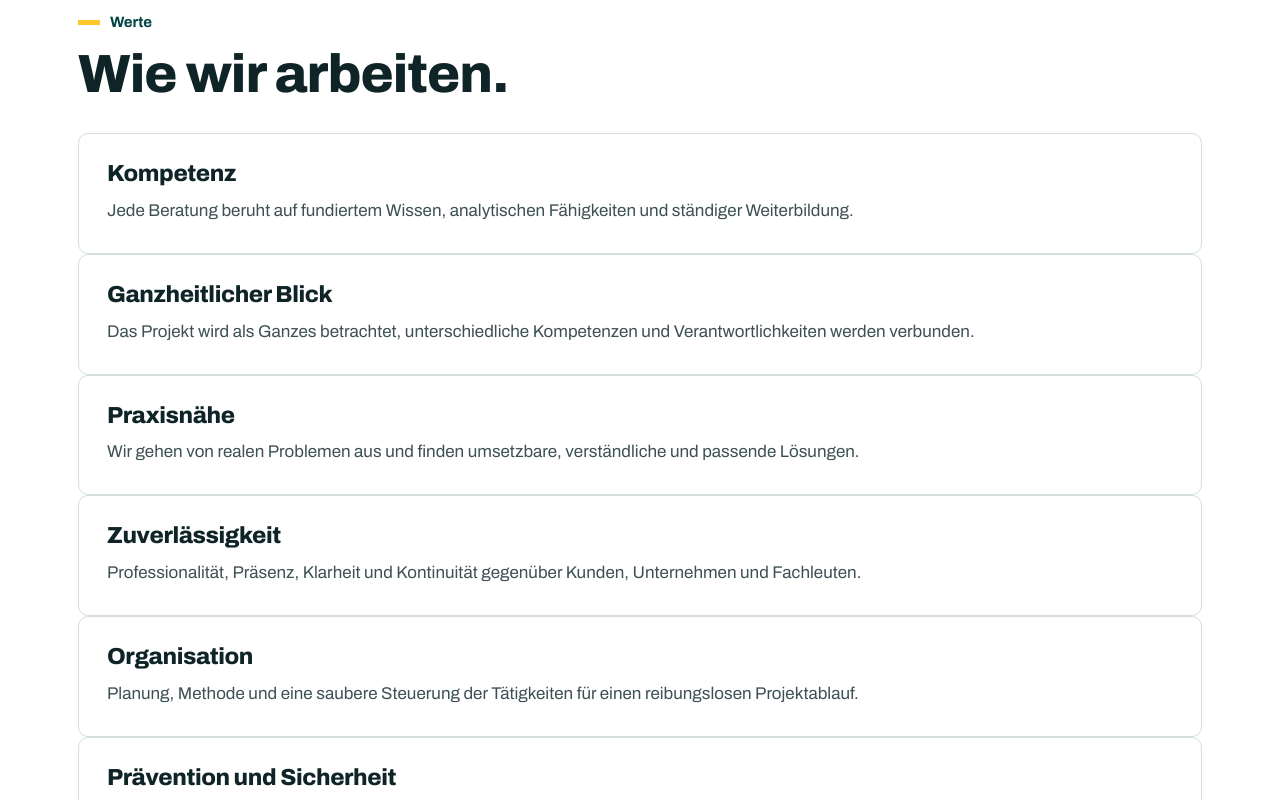
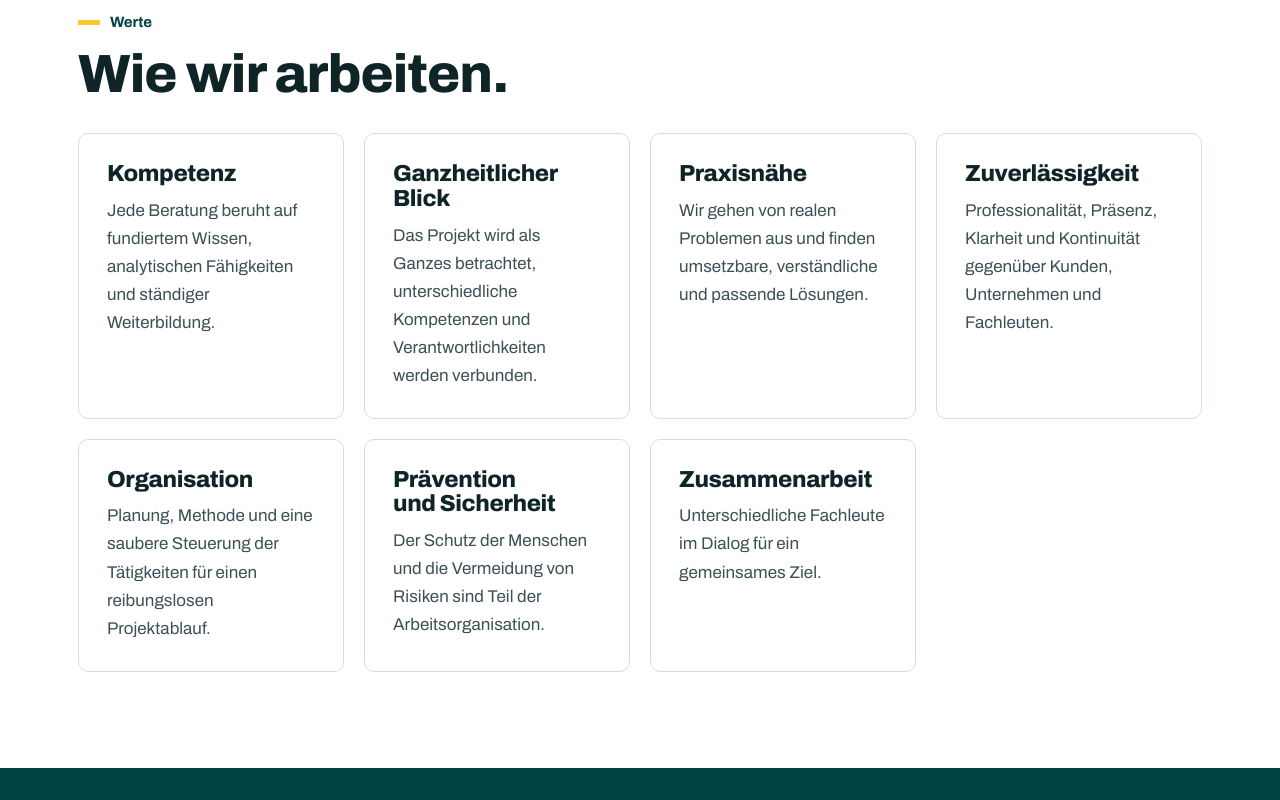
Before and after one commit to vidalletchonang/matrix-group, a Next.js app: page /de/chi-siamo in a window 1280 px wide. Shown: the part 2340-3140 px from the top of the page. Built offline with nearby package versions, Linux system fonts and the light colour scheme.

Commit message:
Stile: card dei servizi allineate, griglia a quattro colonne

```diff
--- a/app/globals.css
+++ b/app/globals.css
@@ -87,17 +87,18 @@ h2{font-size:clamp(2.1rem,4.2vw,3.4rem);margin-bottom:18px;max-width:20ch}
 .chips{display:flex;flex-wrap:wrap;gap:8px;margin:16px 0 20px}.chips i{font-style:normal;font-size:14.5px;font-weight:500;background:var(--surface);padding:5px 12px;border-radius:4px;color:var(--ink)}
 .more{color:var(--brand);text-decoration:none;font-weight:650;border-bottom:2px solid var(--hiviz);padding-bottom:1px}.more:hover{color:var(--ink)}
 .svcs{display:grid;grid-template-columns:repeat(3,1fr);gap:24px}
-.svc{display:block;text-decoration:none;background:#fff;border:1px solid var(--line);padding:18px 18px 26px;border-radius:14px;transition:border-color .2s,box-shadow .2s}
+.svc{display:flex;flex-direction:column;text-decoration:none;background:#fff;border:1px solid var(--line);padding:18px 18px 26px;border-radius:14px;transition:border-color .2s,box-shadow .2s}
 .svc:hover{border-color:var(--brand);box-shadow:0 22px 40px -28px rgba(6,52,58,.55)}.svc:hover .img img{transform:scale(1.03)}
 .svc h3{font-size:clamp(1.6rem,2.8vw,2.1rem);margin:0 0 10px}.svc p{color:var(--mute);margin:0}
 .svc .num,.svc h3,.svc p,.svc .chips,.svc .more{margin-left:8px;margin-right:8px}
+.svc .more{margin-top:auto;align-self:flex-start}.svc .chips{margin-bottom:22px}
 .deep{text-align:center}.deep h2{margin-left:auto;margin-right:auto}.deep .eyebrow{justify-content:center}.deep .eyebrow.light{color:var(--brand)}
 /* fascia gialla: il nastro di cantiere */
 .mq{overflow:hidden;white-space:nowrap;background:var(--hiviz);color:var(--ink);padding:18px 0;font:820 clamp(1.5rem,3.4vw,2.4rem)/1 var(--f);font-stretch:72%;letter-spacing:.01em;text-transform:uppercase}
 .mq span{display:inline-block;animation:mq 40s linear infinite;padding-right:40px}@keyframes mq{to{transform:translateX(-100%)}}
 .vals{display:grid;grid-template-columns:repeat(4,1fr);gap:30px;margin-top:52px;text-align:left}.vals h3{font-size:1.4rem;margin-bottom:8px;color:var(--brand)}.vals p{margin:0;color:var(--mute);font-size:17px}
 .vals div{border-top:3px solid var(--hiviz);padding-top:18px}
-.grid3{display:grid;grid-template-columns:repeat(3,1fr);gap:24px}.grid2{display:grid;grid-template-columns:1fr 1fr;gap:56px;align-items:center}.grid2.top{align-items:start}
+.grid3{display:grid;grid-template-columns:repeat(3,1fr);gap:24px}.grid4{display:grid;grid-template-columns:repeat(4,1fr);gap:20px}.grid2{display:grid;grid-template-columns:1fr 1fr;gap:56px;align-items:center}.grid2.top{align-items:start}
 .card{border:1px solid var(--line);padding:28px;border-radius:var(--rad);background:#fff}.card h3{font-size:1.45rem;margin-bottom:10px}.card p{margin:0;color:var(--mute);font-size:17px}
 .card .eyebrow{margin-bottom:12px}
 .cta{text-align:center;background:var(--brand);color:#fff;border-top:0!important}.cta .ctas{justify-content:center}.btn svg{width:19px;height:19px;flex:none}.cta h2{margin-left:auto;margin-right:auto}.cta p{color:#D9E5E6;margin:0 auto 30px;max-width:56ch;font-size:1.15rem}.cta .eyebrow{justify-content:center;color:#fff}
@@ -201,11 +202,11 @@ footer .cp{border-top:1px solid rgba(255,255,255,.15);margin-top:38px;padding-to
   .langs{align-self:flex-start}.langs a{font-size:14px;padding:9px 12px}
   nav .btn.s{text-align:center;padding:14px;font-size:16.5px}
 }
-@media(max-width:980px){.steps,.vals{grid-template-columns:1fr 1fr}.steps.three{grid-template-columns:1fr}.svcs{grid-template-columns:1fr 1fr}}
+@media(max-width:980px){.steps,.vals,.grid4{grid-template-columns:1fr 1fr}.steps.three{grid-template-columns:1fr}.svcs{grid-template-columns:1fr 1fr}}
 @media(max-width:820px){
   .svcs,.grid3,.grid2,footer .cols,.gal,.gal.two{grid-template-columns:1fr}
   .logo img{height:44px}section{padding:68px 0}.hero{min-height:78vh}.hero.sm{min-height:44vh}.hero .in{padding:72px 22px 46px}
   .play{top:14px;right:14px}.band{min-height:380px}.grid2{gap:36px}.grid2.top>div:first-child{position:static}
 }
 @media(max-width:640px){.topbar .w>span:first-child{display:none}.topbar .w{justify-content:center;text-align:center}}
-@media(max-width:520px){.steps,.vals{grid-template-columns:1fr}.w{padding:0 20px}.topbar{font-size:13.5px}body{font-size:17.5px}}
+@media(max-width:520px){.steps,.vals,.grid4{grid-template-columns:1fr}.w{padding:0 20px}.topbar{font-size:13.5px}body{font-size:17.5px}}
```
